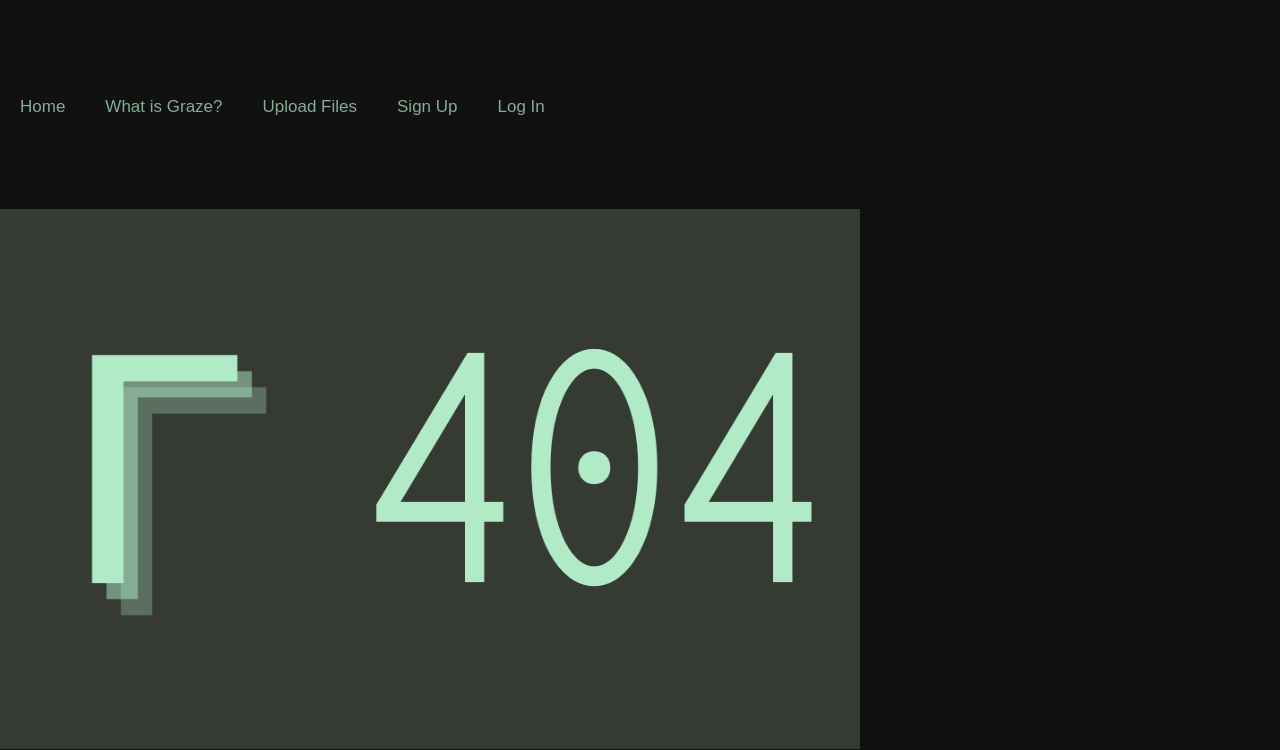
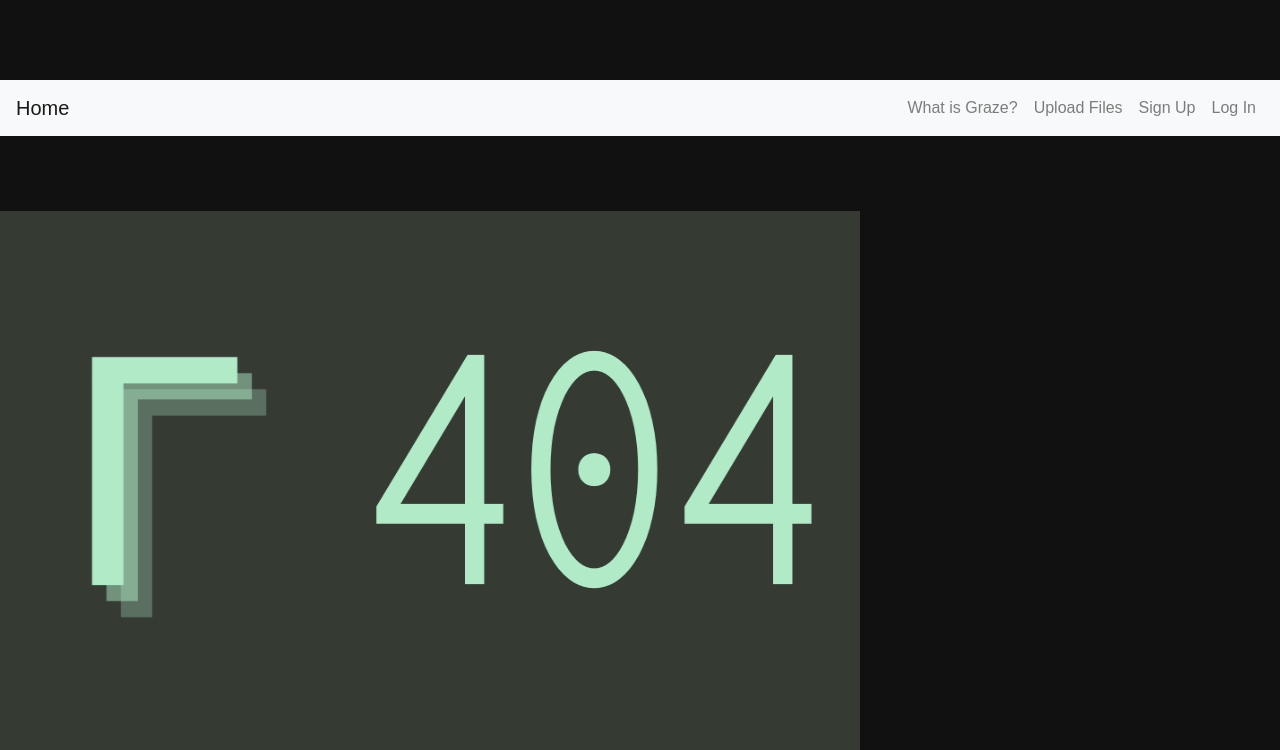
Before and after one commit to phlatfish/graze, a Flask app: template templates/404.html in a window 1280 px wide. Shown: the top 750 px of the page. Run offline with Flask 3, Linux system fonts and the light colour scheme; the template is opened without the code that fills it, so the values that code supplies are empty; some libraries are stand-ins or nearby versions.

Commit message:
Update 404.html

```diff
--- a/templates/404.html
+++ b/templates/404.html
@@ -13,13 +13,30 @@
 </head>
 <body>
 
-<div class="navigation">
-    <a href="/">Home</a>
-    <a href="/#what-is-it">What is Graze?</a>
-    <a href="#">Upload Files</a>
-    <a href="/sign_up">Sign Up</a>
-    <a href="/login">Log In</a>
-</div>
+       <!-- Navbar (sit on top) -->
+    <nav class="navbar navbar-expand-lg navbar-light bg-light">
+        <a class="navbar-brand" href="/">Home</a>
+        <!-- Toggle button for small screens -->
+        <button class="navbar-toggler" type="button" data-toggle="collapse" data-target="#navbarNav" aria-controls="navbarNav" aria-expanded="false" aria-label="Toggle navigation">
+            <span class="navbar-toggler-icon"></span>
+        </button>
+        <div class="collapse navbar-collapse" id="navbarNav">
+            <ul class="navbar-nav ml-auto">
+                <li class="nav-item">
+                    <a class="nav-link" href="/#what-is-it">What is Graze?</a>
+                </li>
+                <li class="nav-item">
+                    <a class="nav-link" href="/upload">Upload Files</a>
+                </li>
+                <li class="nav-item">
+                    <a class="nav-link" href="/sign_up">Sign Up</a>
+                </li>
+                <li class="nav-item">
+                    <a class="nav-link" href="/login">Log In</a>
+                </li>
+            </ul>
+        </div>
+    </nav>
 
 <!-- Add space here -->
 <div style="margin-top: 75px;"></div>
```
